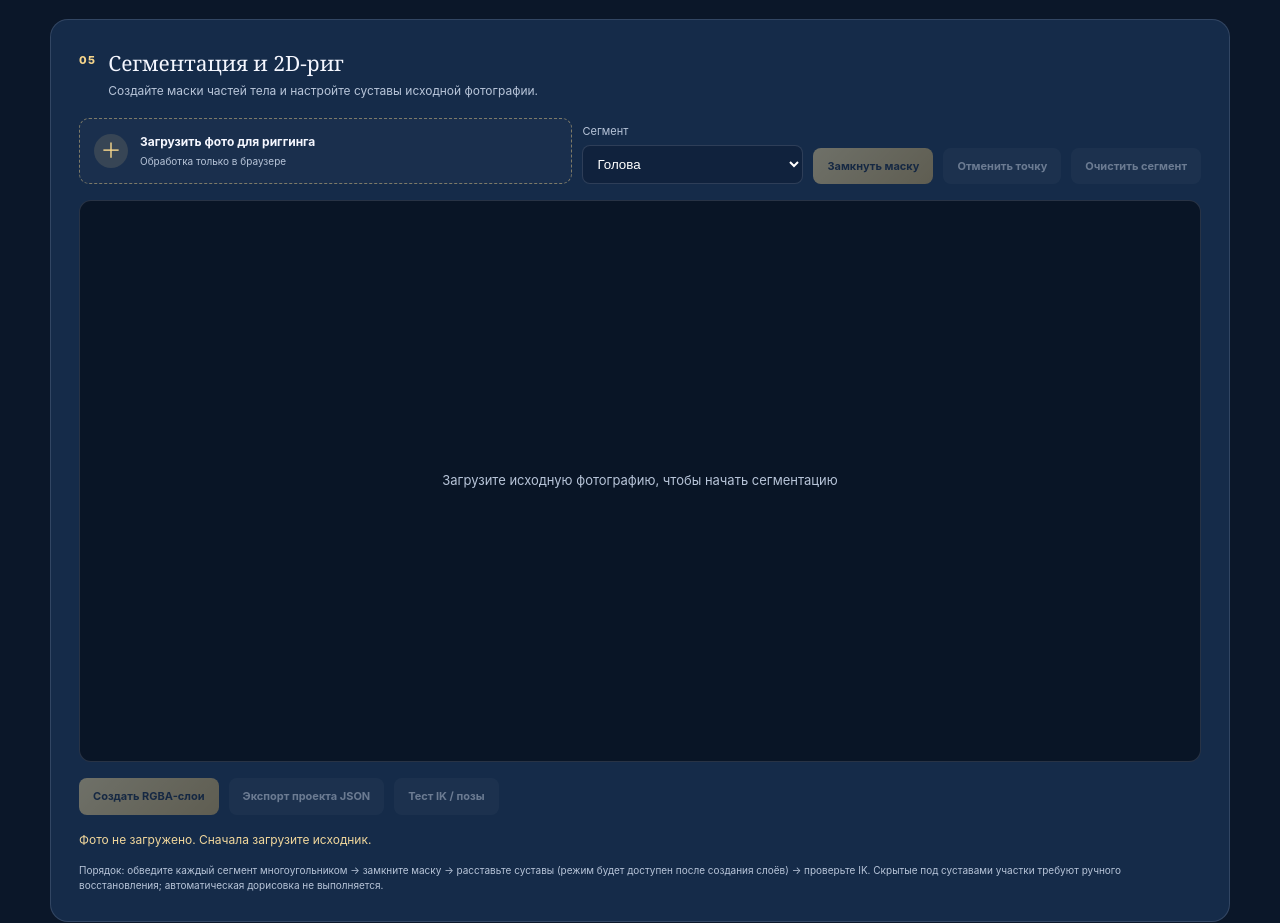
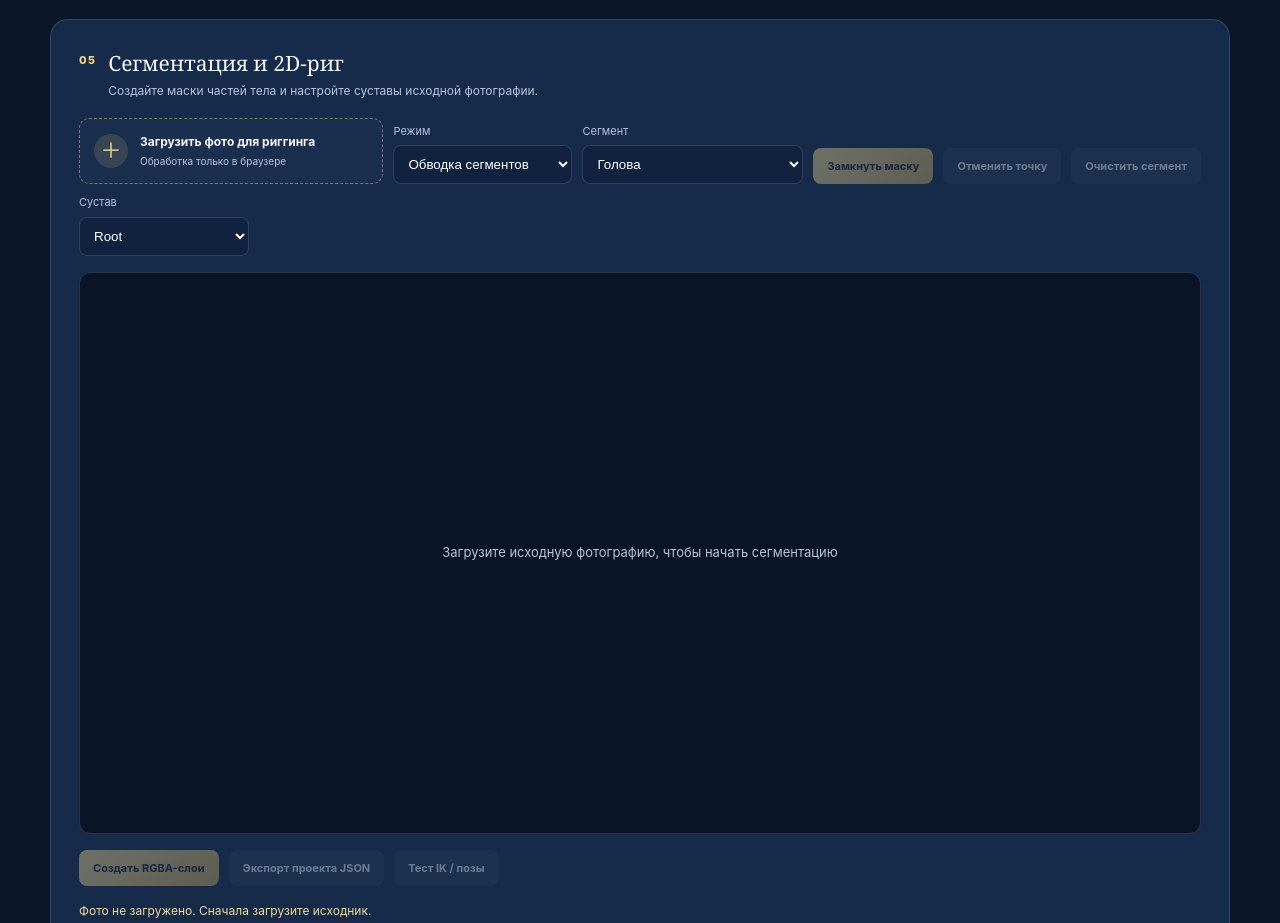
Before and after one commit to rytikov0285/Media-Public, a plain HTML site: page site/new-year/index.html in a window 1280 px wide. Shown: the part 1654-2577 px from the top of the page. Drawn offline with Linux system fonts and the light colour scheme.

Commit message:
Add joint placement controls to heroine rig editor

```diff
--- a/site/new-year/index.html
+++ b/site/new-year/index.html
@@ -109,10 +109,10 @@
       <div class="rig-toolbar">
         <label class="upload-control rig-upload" for="rigPhotoInput"><span class="upload-icon">＋</span><span><strong>Загрузить фото для риггинга</strong><small>Обработка только в браузере</small></span></label>
         <input id="rigPhotoInput" type="file" accept="image/jpeg,image/png,image/webp" hidden>
-        <label class="rig-field">Сегмент<select id="rigPart"><option value="head">Голова</option><option value="torso">Корпус</option><option value="leftUpperArm">Левое плечо / верхняя рука</option><option value="leftForearm">Левое предплечье</option><option value="leftHand">Левая кисть</option><option value="rightUpperArm">Правое плечо / верхняя рука</option><option value="rightForearm">Правое предплечье</option><option value="rightHand">Правая кисть</option></select></label>
+        <label class="rig-field">Режим<select id="rigMode"><option value="mask">Обводка сегментов</option><option value="joint">Расстановка суставов</option></select></label><label class="rig-field">Сегмент<select id="rigPart"><option value="head">Голова</option><option value="torso">Корпус</option><option value="leftUpperArm">Левое плечо / верхняя рука</option><option value="leftForearm">Левое предплечье</option><option value="leftHand">Левая кисть</option><option value="rightUpperArm">Правое плечо / верхняя рука</option><option value="rightForearm">Правое предплечье</option><option value="rightHand">Правая кисть</option></select></label>
         <button class="button button-primary" id="rigClosePolygon" type="button" disabled>Замкнуть маску</button>
         <button class="button button-quiet" id="rigUndo" type="button" disabled>Отменить точку</button>
-        <button class="button button-quiet" id="rigClear" type="button" disabled>Очистить сегмент</button>
+        <button class="button button-quiet" id="rigClear" type="button" disabled>Очистить сегмент</button><label class="rig-field">Сустав<select id="rigJoint"><option value="root">Root</option><option value="neck">Neck</option><option value="head">Head pivot</option><option value="leftShoulder">Левое плечо</option><option value="leftElbow">Левый локоть</option><option value="leftWrist">Левое запястье</option><option value="rightShoulder">Правое плечо</option><option value="rightElbow">Правый локоть</option><option value="rightWrist">Правое запястье</option></select></label>
       </div>
       <div class="rig-canvas-wrap"><canvas id="rigCanvas" width="960" height="640" aria-label="Редактор сегментации и суставов"></canvas><div id="rigEmpty" class="rig-empty">Загрузите исходную фотографию, чтобы начать сегментацию</div></div>
       <div class="rig-actions">
```
